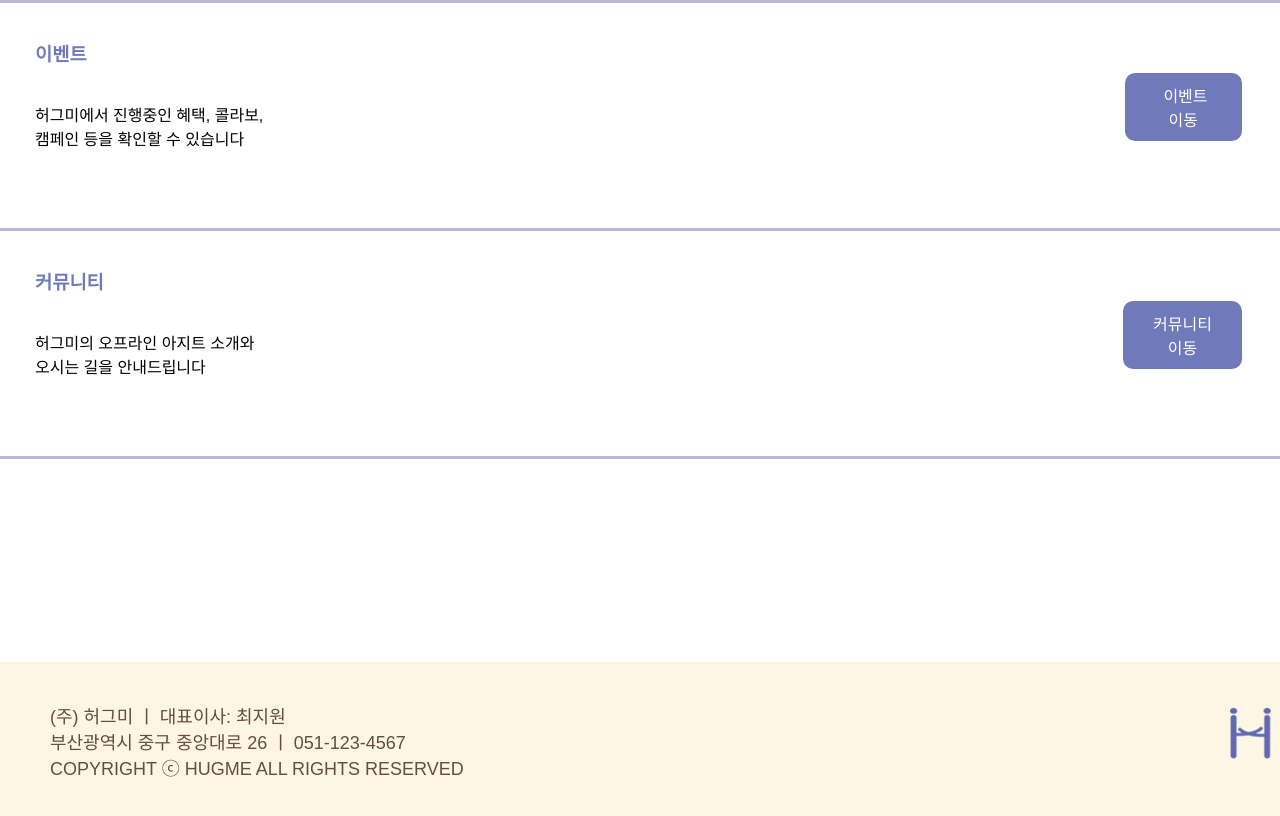
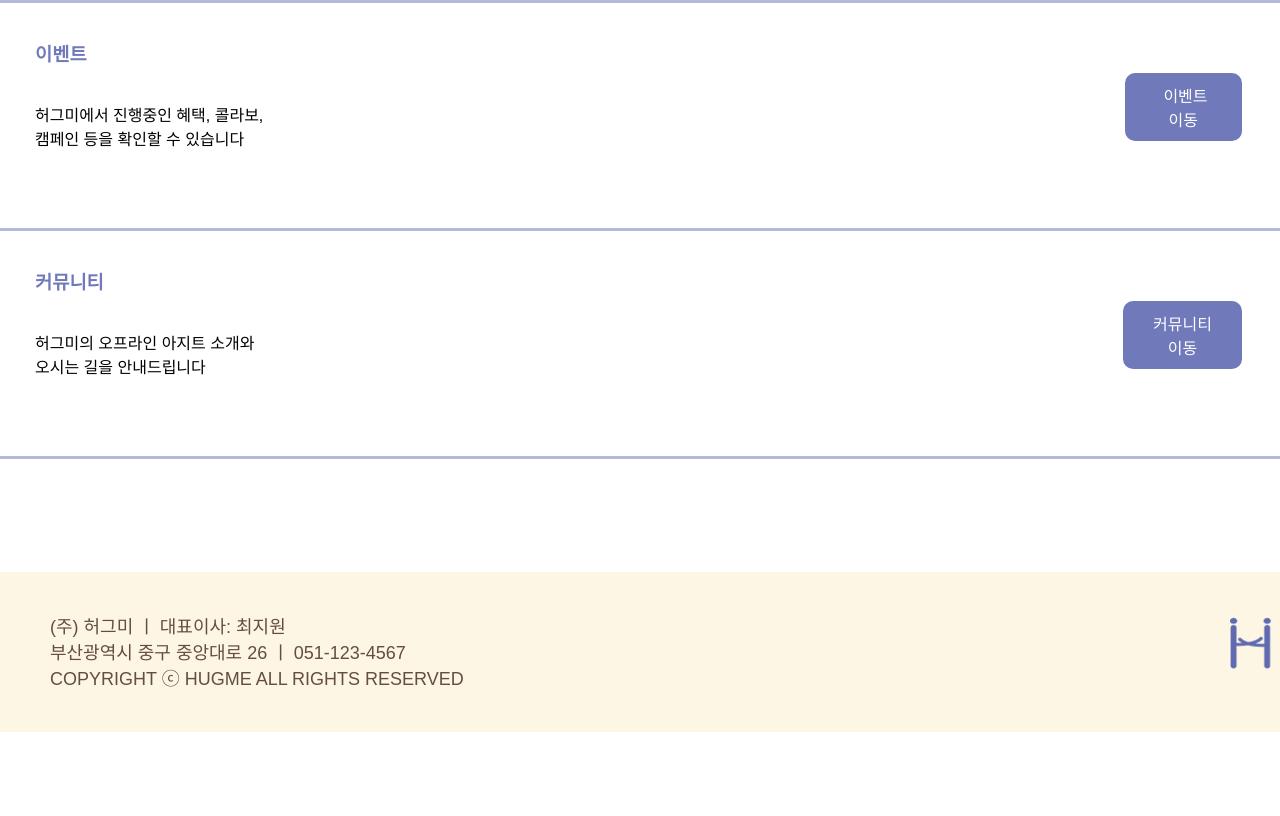
Before and after one commit to jiwonchoi1026/hugme_sub1, a plain HTML site: page index.html in a window 1280 px wide. Shown: the part 4936-5752 px from the top of the page. After the commit the page ends 5668 px from the top, so only its background shows below. Drawn offline with Linux system fonts and the light colour scheme; a web font is replaced by a local one.

Commit message:
Update sub1style.css

```diff
--- a/sub1style.css
+++ b/sub1style.css
@@ -182,7 +182,7 @@ position: relative;}
 
 /*footer*/
 #footer{width:100%; height:120px; background: #fef6e5;
-    padding-top:40px; margin-top: 90px;}
+    padding-top:40px; /*margin-top: 90px;*/}
 .footer_inner{padding-left: 50px; width:1420px; margin:0 auto;}
 
 .footerlogo{float:right;}
```
